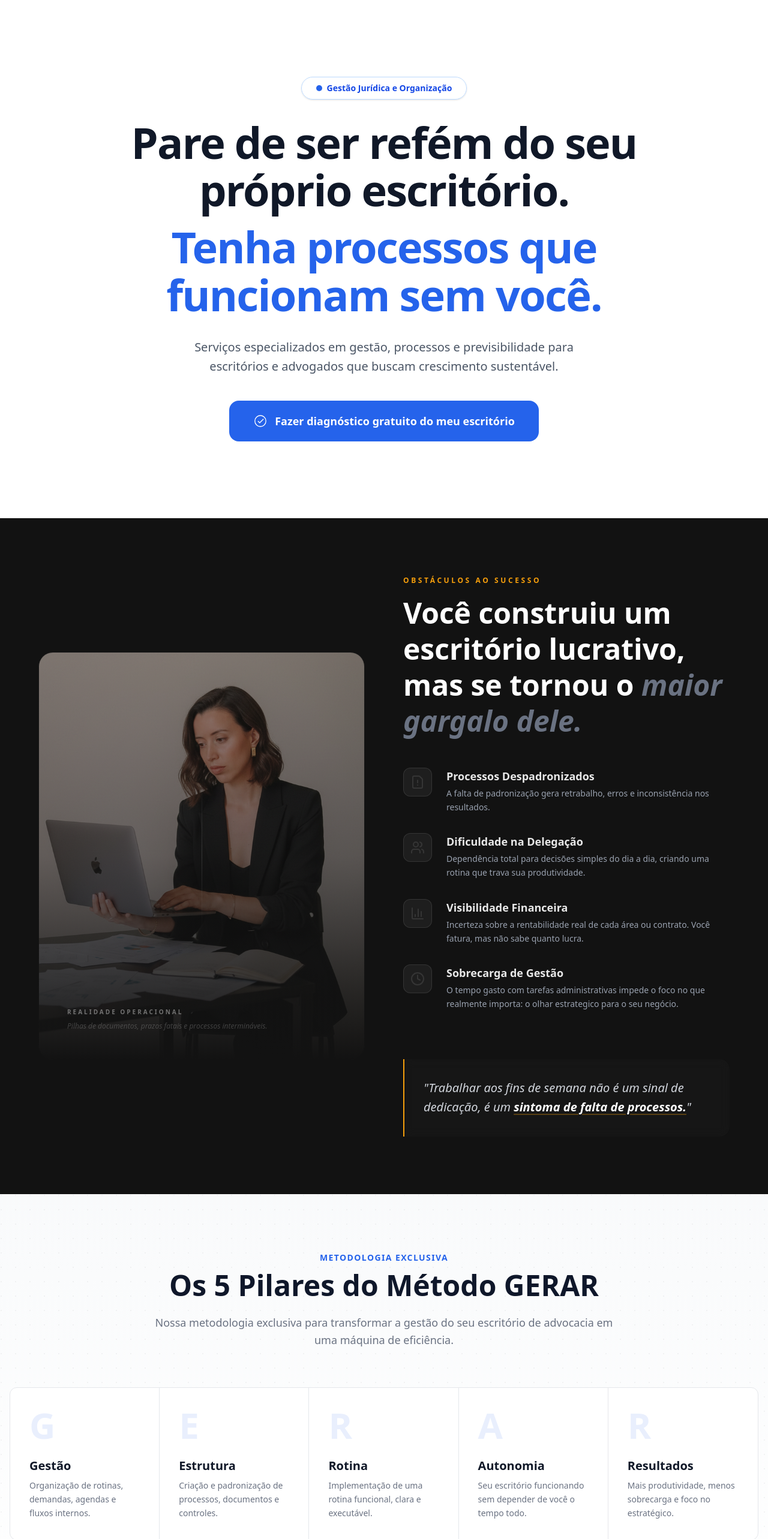
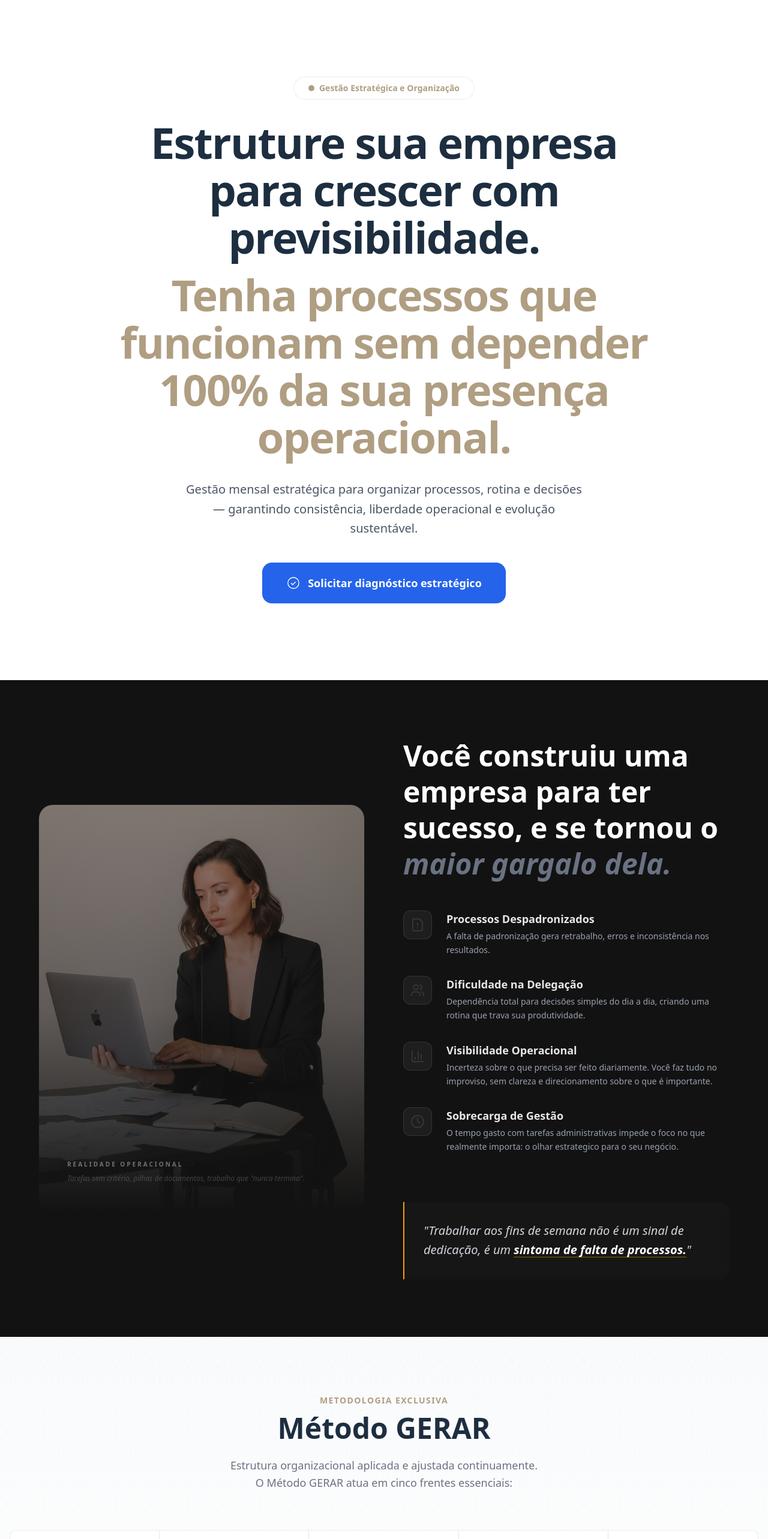
Before and after one commit to rodrigoanastacio/DA_webapp, a Next.js app: page /lp/mentoria-e-gestao-estrategica in a window 1280 px wide. Shown: the top 2566 px of the page at 60% size. Built offline with nearby package versions, Linux system fonts and the light colour scheme; no server answers.

Commit message:
chore: atualiza estilos e textos

```diff
--- a/src/app/(public)/lp/mentoria-e-gestao-estrategica/page.tsx
+++ b/src/app/(public)/lp/mentoria-e-gestao-estrategica/page.tsx
@@ -2,7 +2,6 @@ import { CallToAction } from '@/components/cta'
 import { FAQ } from '@/components/faq'
 import { Footer } from '@/components/Footer'
 import { Hero } from '@/components/hero'
-import { HowItWorks } from '@/components/how-it-works'
 import { MethodGerar } from '@/components/method-gerar'
 import { PainSection } from '@/components/pain-section'
 import { SocialProof } from '@/components/testimonials'
@@ -13,7 +12,6 @@ export default function MentoriaPage() {
       <Hero />
       <PainSection />
       <MethodGerar />
-      <HowItWorks />
       <CallToAction />
       <SocialProof />
       <FAQ />
--- a/src/components/cta/call-to-action.tsx
+++ b/src/components/cta/call-to-action.tsx
@@ -6,19 +6,20 @@ import Link from 'next/link'
 
 export const CallToAction = () => {
   return (
-    <section className="py-32 bg-linear-to-b from-deep-navy to-deep-navy/80 text-white text-center px-6 relative overflow-hidden">
+    <section className="py-32 bg-linear-to-b from-slate-950 to-slate-950/90 text-white text-center px-6 relative overflow-hidden">
       <div
         className="absolute top-0 left-0 w-full h-full opacity-30 pointer-events-none bg-dots"
         aria-hidden="true"
       />
       <div className="max-w-[850px] mx-auto relative z-10 px-4">
         <h2 className="text-4xl md:text-6xl font-bold mb-10 tracking-tight leading-tight">
-          Pronto para ter um escritório organizado?
+          Você esta pronto(a) para levar sua empresa para o próximo nível de
+          crescimento?
         </h2>
         <p className="text-xl text-gray-300 mb-14 font-light max-w-[650px] mx-auto leading-relaxed">
-          Transforme a gestão do seu escritório com quem entende de eficiência.
-          Agende uma conversa inicial e descubra o potencial oculto da sua
-          operação.
+          Solicite um diagnóstico estratégico para avaliarmos o seu momento
+          atual da e entender como a gestão pode melhorar os processos e
+          estrutura do seu negócio.
         </p>
         <div className="flex flex-col items-center space-y-8">
           <Link
@@ -31,9 +32,9 @@ export const CallToAction = () => {
                 destination: '/diagnostico-de-gestao'
               })
             }
-            className="group relative overflow-hidden bg-blue-600 text-white px-10 md:px-16 py-6 md:py-7 rounded-2xl text-lg md:text-xl font-bold hover:scale-105 hover:bg-blue-500 transition-all shadow-[0_20px_50px_rgba(217,119,6,0.3)] focus:outline-none focus:ring-4 focus:ring-blue-50"
+            className="group relative overflow-hidden bg-blue-600 text-white px-10 md:px-16 py-6 md:py-7 rounded-2xl text-lg md:text-xl font-bold hover:scale-105 hover:bg-blue-500 transition-all focus:outline-none focus:ring-4 focus:ring-blue-50"
           >
-            Quero mudar minha rotina agora
+            Iniciar diagnóstico da empresa!
           </Link>
         </div>
       </div>
--- a/src/components/hero/hero.data.ts
+++ b/src/components/hero/hero.data.ts
@@ -16,17 +16,18 @@ export interface IHeroContent {
 
 export const heroContent: IHeroContent = {
   badge: {
-    text: 'Gestão Jurídica e Organização',
+    text: 'Gestão Estratégica e Organização',
     showPulse: true
   },
   headline: {
-    line1: 'Pare de ser refém do seu próprio escritório.',
-    line2: 'Tenha processos que funcionam sem você.'
+    line1: 'Estruture sua empresa para crescer com previsibilidade.',
+    line2:
+      'Tenha processos que funcionam sem depender 100% da sua presença operacional.'
   },
   subheadline:
-    'Serviços especializados em gestão, processos e previsibilidade para escritórios e advogados que buscam crescimento sustentável.',
+    'Gestão mensal estratégica para organizar processos, rotina e decisões — garantindo consistência, liberdade operacional e evolução sustentável.',
   cta: {
-    text: 'Fazer diagnóstico gratuito do meu escritório',
+    text: 'Solicitar diagnóstico estratégico',
     href: '/diagnostico-de-gestao'
   }
 }
--- a/src/components/hero/hero.tsx
+++ b/src/components/hero/hero.tsx
@@ -17,26 +17,25 @@ export const Hero = () => {
         <div className="max-w-4xl mx-auto text-center flex flex-col items-center">
           <FadeIn delay={0.1}>
             <motion.div
-              className="inline-flex items-center gap-2 px-6 py-2 mb-8 text-sm font-bold text-blue-700 bg-white/80 backdrop-blur-sm border border-blue-100 rounded-full cursor-default shadow-sm"
+              className="inline-flex items-center gap-2 px-6 py-2 mb-8 text-sm font-bold text-brand-gold bg-white/80 backdrop-blur-sm border border-brand-gold/20 rounded-full cursor-default"
               whileHover={{ scale: 1.05 }}
             >
               {badge.showPulse && (
                 <span className="relative flex h-2.5 w-2.5" aria-hidden="true">
-                  <span className="relative inline-flex rounded-full h-2.5 w-2.5 bg-blue-600" />
+                  <span className="relative inline-flex rounded-full h-2.5 w-2.5 bg-brand-gold" />
                 </span>
               )}
               {badge.text}
             </motion.div>
           </FadeIn>
 
-          {/* Headline */}
           <FadeIn delay={0.2} duration={0.8}>
             <div className="mb-8 space-y-4">
-              <h1 className="text-4xl md:text-6xl lg:text-7xl font-extrabold text-gray-900 tracking-tight leading-[1.1]">
+              <h1 className="text-4xl md:text-6xl lg:text-7xl font-extrabold text-brand-navy tracking-tight leading-[1.1]">
                 {headline.line1}
               </h1>
 
-              <h2 className="text-4xl md:text-6xl lg:text-7xl font-extrabold text-blue-600 tracking-tight leading-[1.1]">
+              <h2 className="text-4xl md:text-6xl lg:text-7xl font-extrabold text-brand-gold tracking-tight leading-[1.1]">
                 {headline.line2}
               </h2>
             </div>
--- a/src/components/method-gerar/method-card.tsx
+++ b/src/components/method-gerar/method-card.tsx
@@ -30,13 +30,13 @@ export const MethodCard = ({
       } border-gray-200 hover:bg-gray-50 transition-colors group`}
     >
       <span
-        className="text-6xl font-black text-blue-600/10 group-hover:text-blue-600/20 transition-colors select-none"
+        className="text-6xl font-black text-brand-gold/20 group-hover:text-brand-gold/50 transition-colors select-none"
         aria-hidden="true"
       >
         {letter}
       </span>
       <div>
-        <h3 className="text-gray-900 text-xl font-bold mb-2">{title}</h3>
+        <h3 className="text-brand-navy/80 text-xl font-bold mb-2">{title}</h3>
         <p className="text-gray-500 text-sm leading-relaxed">{description}</p>
       </div>
     </motion.div>
--- a/src/components/method-gerar/method-gerar.tsx
+++ b/src/components/method-gerar/method-gerar.tsx
@@ -20,24 +20,26 @@ export const MethodGerar = () => {
       <div className="container mx-auto px-4 relative z-10">
         <header className="text-center mb-16">
           <FadeIn>
-            <span className="text-blue-600 font-bold tracking-widest text-sm uppercase mb-3 block">
+            <span className="text-brand-gold font-bold tracking-widest text-sm uppercase mb-3 block">
               Metodologia Exclusiva
             </span>
           </FadeIn>
           <FadeIn delay={0.1}>
-            <h2 className="text-4xl md:text-5xl font-extrabold text-deep-navy mb-6">
-              Os 5 Pilares do Método GERAR
+            <h2 className="text-4xl md:text-5xl font-extrabold text-brand-navy mb-6">
+              Método GERAR
             </h2>
           </FadeIn>
           <FadeIn delay={0.2}>
             <p className="text-lg text-gray-500 max-w-3xl mx-auto leading-relaxed">
-              Nossa metodologia exclusiva para transformar a gestão do seu
-              escritório de advocacia em uma máquina de eficiência.
+              Estrutura organizacional aplicada e ajustada continuamente.
+            </p>
+            <p className="text-lg text-gray-500 max-w-3xl mx-auto leading-relaxed">
+              O Método GERAR atua em cinco frentes essenciais:
             </p>
           </FadeIn>
         </header>
 
-        <StaggerContainer className="grid grid-cols-1 md:grid-cols-5 gap-0 mb-24 border border-gray-200 rounded-xl overflow-hidden bg-white">
+        <StaggerContainer className="grid grid-cols-1 md:grid-cols-5 gap-0 mb-24 border border-brand-gold/20 rounded-xl overflow-hidden bg-white">
           {methodSteps.map((step, index) => (
             <MethodCard
               key={index}
--- a/src/components/pain-section/pain-section.tsx
+++ b/src/components/pain-section/pain-section.tsx
@@ -125,20 +125,18 @@ export const PainSection = () => {
                 Realidade Operacional
               </p>
               <p className="text-white/20 text-xs italic">
-                Pilhas de documentos, prazos fatais e processos intermináveis.
+                Tarefas sem critério, pilhas de documentos, trabalho que "nunca
+                termina".
               </p>
             </div>
           </div>
 
           <div className="space-y-12">
             <header ref={headerRef}>
-              <span className="text-amber-500 font-bold text-xs tracking-[0.3em] uppercase mb-4 block font-display">
-                Obstáculos ao Sucesso
-              </span>
               <h2 className="text-3xl md:text-5xl font-extrabold text-white leading-tight mb-6">
-                Você construiu um escritório lucrativo, mas se tornou o{' '}
+                Você construiu uma empresa para ter sucesso, e se tornou o{' '}
                 <span className="text-gray-500 italic">
-                  maior gargalo dele.
+                  maior gargalo dela.
                 </span>
               </h2>
             </header>
@@ -186,11 +184,12 @@ export const PainSection = () => {
                 </div>
                 <div>
                   <h4 className="text-white/90 font-bold text-lg mb-1">
-                    Visibilidade Financeira
+                    Visibilidade Operacional
                   </h4>
                   <p className="text-gray-400 text-sm leading-relaxed">
-                    Incerteza sobre a rentabilidade real de cada área ou
-                    contrato. Você fatura, mas não sabe quanto lucra.
+                    Incerteza sobre o que precisa ser feito diariamente. Você
+                    faz tudo no improviso, sem clareza e direcionamento sobre o
+                    que é importante.
                   </p>
                 </div>
               </article>
```
